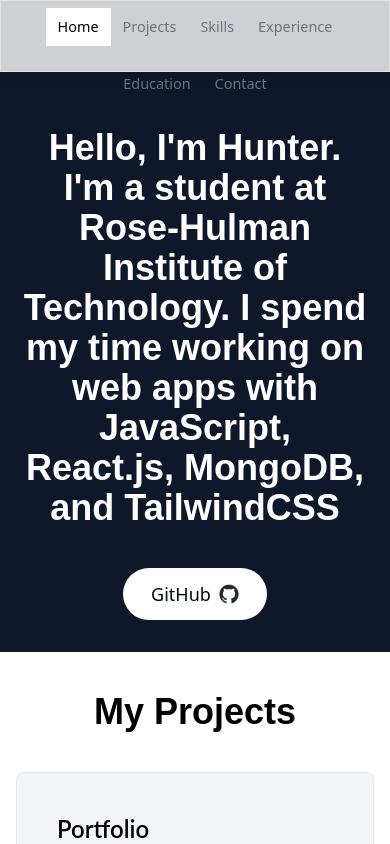
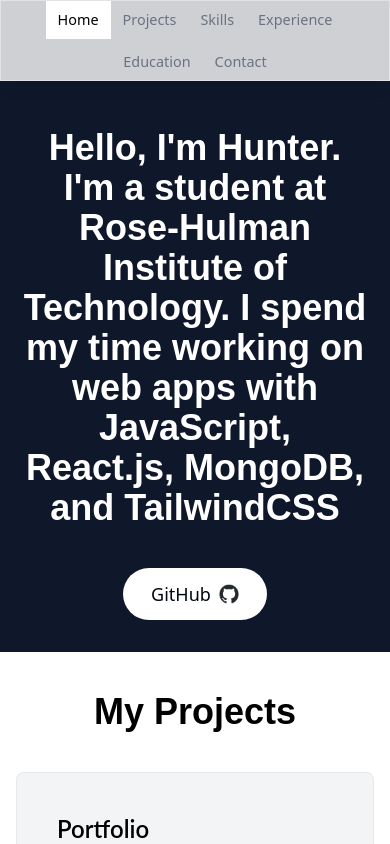
Before and after one commit to rhit-freelahr/portfolio, a React (Create React App) app: page / in a window 390 px wide. Shown: the top 844 px of the page. Built offline with nearby package versions, Linux system fonts and the light colour scheme.

Commit message:
mobile css stuff

```diff
--- a/src/components/contact.js
+++ b/src/components/contact.js
@@ -4,7 +4,7 @@
   return (
     <div className="mb-20" id="contact">
       <h1 className="font-nunito font-semibold text-4xl my-4 text-center">Contact</h1>
-      <p>You can contact me directly at <span className="underline">hunter.freeland2003@gmail.com</span></p>
+      <p className="text-center">You can contact me directly at <span className="underline">hunter.freeland2003@gmail.com</span></p>
     </div>
   )
 }
--- a/src/components/education.js
+++ b/src/components/education.js
@@ -6,11 +6,11 @@
   return (
     <div className="mb-20" id="education">
       <h1 className="font-nunito font-semibold text-4xl my-10 text-center">Education</h1>
-      <div className="mt-4 flex gap-6 border border-black/5 rounded-lg pt-4 pb-7 px-5 md:p-10 bg-gray-100 font-lato">
-        <div>
-          <img src={Rose} className="h-[15rem]"></img>
+      <div className="mt-4 flex flex-col sm:flex-row gap-6 border border-black/5 rounded-lg pt-4 pb-7 px-5 md:p-10 bg-gray-100 font-lato">
+        <div className="flex items-center justify-center">
+          <img src={Rose} className="h-[10rem] w-[10rem]"></img>
         </div>
-        <div className="pt-4 pb-7 px-5 flex flex-col h-full text-start">
+        <div className="pt-4 px-5 flex flex-col h-full text-start">
           <h2 className="font-semibold text-xl">Rose-Hulman Institute of Technology</h2>
           <h3 className="text-md">2022-2026</h3>
           <p className="text-md mb-3">GPA: 3.31/4</p>
--- a/src/components/header.js
+++ b/src/components/header.js
@@ -18,10 +18,9 @@
 
   return (
     <header className='z-50 relative'>
-      <nav className='fixed top-0 left-1/2 h-[4.5rem] w-full sm:rounded-full border border-white border-opacity-40
-        bg-white bg-opacity-80 shadow-lg shadow-black/[0.05] backdrop-blur-[0.5rem] sm:top-6 sm:h-[3.25rem] sm:w-[36rem]
-        dark:bg-gray-950 dark:border-black/40 dark:bg-opacity-75' style={{ transform: "translateX(-50%) translateY(0px) translateZ(0px)" }}>
-        <ul className='flex flex-wrap items-center justify-center gap-y-1 text-[0.9rem] font-medium sm:flex-nowrap sm:gap-5 h-full'>
+      <nav className='fixed top-0 left-1/2 w-full sm:rounded-full border border-white border-opacity-40
+        bg-white bg-opacity-80 shadow-lg shadow-black/[0.05] backdrop-blur-[0.5rem] sm:top-6 sm:h-[3.25rem] sm:w-[36rem]' style={{ transform: "translateX(-50%) translateY(0px) translateZ(0px)" }}>
+        <ul className='flex flex-wrap items-center justify-center gap-y-1 text-[0.9rem] font-medium sm:flex-nowrap sm:gap-5 sm:h-full'>
           {listNames}
         </ul>
       </nav>
--- a/src/components/skills.js
+++ b/src/components/skills.js
@@ -115,7 +115,7 @@
       <ul className="flex flex-wrap text-center items-center justify-center gap-2 mx-auto max-w-[850px]">
         {skillsList.map(skill => {
           return (
-            <li className="flex flex-col items-center px-4 py-3 dark:text-white/80">
+            <li className="flex flex-col items-center px-4 py-3">
               <img src={skill.logo} className='h-16'></img>
               <span>{skill.name}</span>
             </li>
--- a/src/context/projectCard.js
+++ b/src/context/projectCard.js
@@ -31,7 +31,7 @@
         hover:bg-gray-200 transition mb-8 h-full font-lato">
         <div className="pb-7 px-5 pl-10 pr-2 pt-10 flex flex-col h-full">
           <h2 className="mb-3 font-semibold text-2xl">{title}</h2>
-          <ul className="flex gap-2 mb-3 sm:mt-auto items-center">
+          <ul className="flex flex-wrap gap-2 mb-3 sm:mt-auto items-center">
             <p className="font-semibold">Made with:</p>
             {madeWith.map(logo => {
               return (
```
